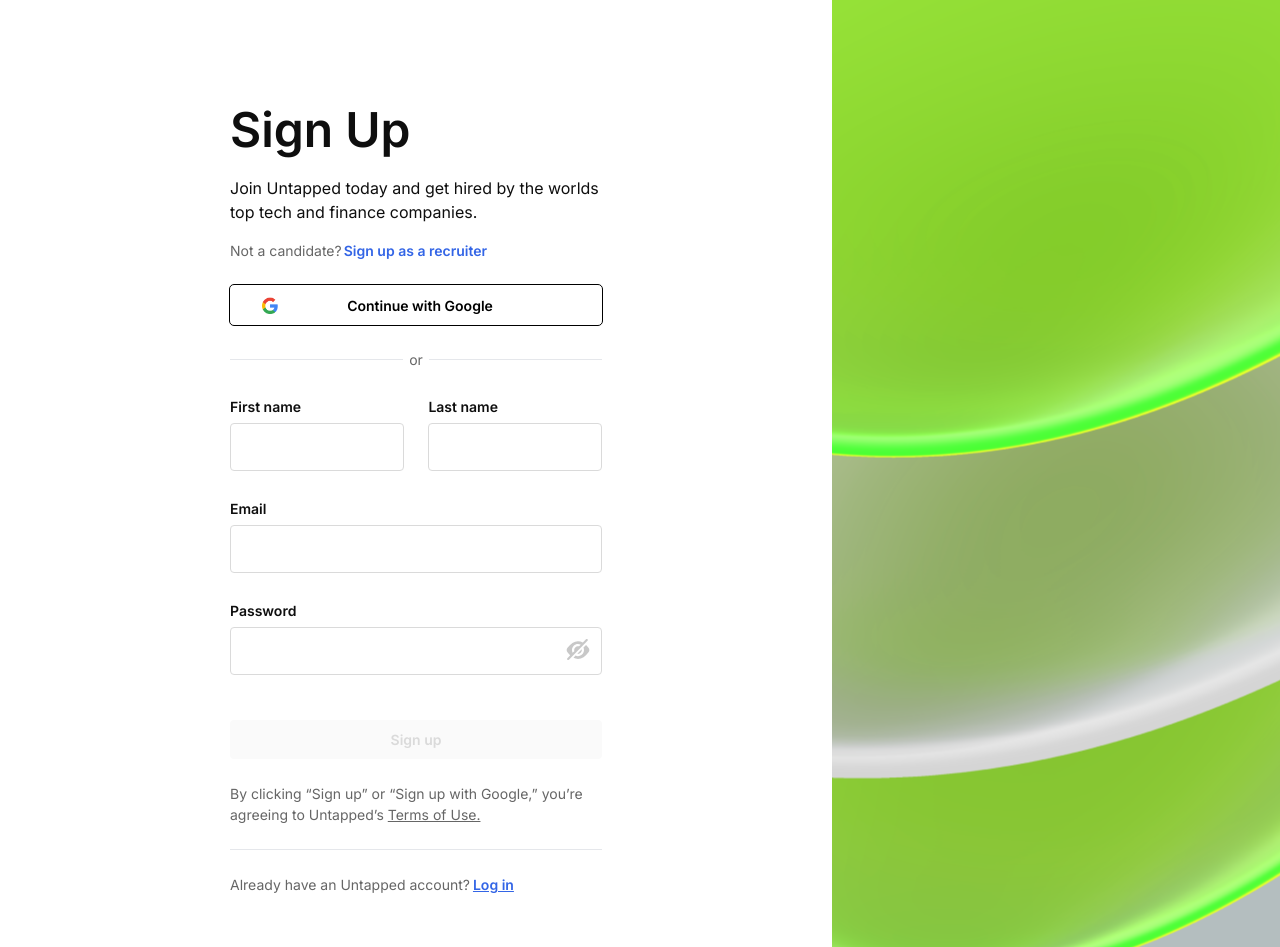
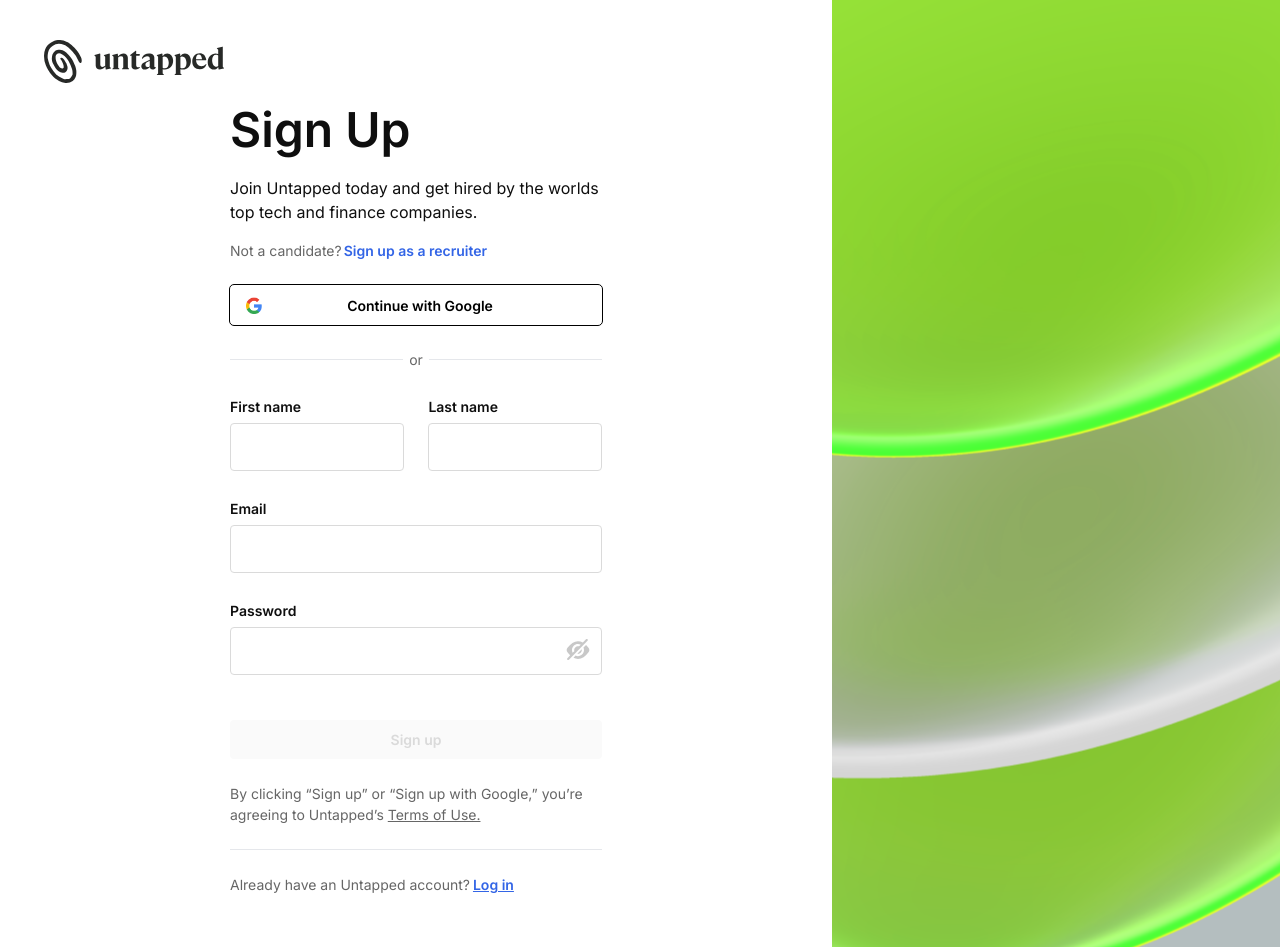
Before and after one commit to Balaganesh003/untapped-clone, a Next.js app: page /auth in a window 1280 px wide. Built offline with nearby package versions, Linux system fonts and the light colour scheme.

Commit message:
Added the Logo to the SignIn and SIgnUp pages

```diff
--- a/components/GoogleLoginButton.jsx
+++ b/components/GoogleLoginButton.jsx
@@ -11,7 +11,7 @@
           alt="Google Logo"
           width={16}
           height={16}
-          className="absolute left-[1rem] top-[0.25rem]"
+          className="absolute top-[0.25rem]"
         />
         <span className="ml-2 align-center text-sm leading-[130%] font-semibold">
           Continue with Google
--- a/components/SignIn.jsx
+++ b/components/SignIn.jsx
@@ -4,6 +4,8 @@
 import EmailField from './EmailField';
 import SignUpButton from './SignUpButton';
 import PasswordFieldSignIn from './PasswordFieldSignIn';
+import Image from 'next/image';
+import Logo from '../assets/brand-logo-combined.svg';
 
 const SignUp = ({ setIsSignUp }) => {
   const [Email, setEmail] = useState('');
@@ -33,8 +35,14 @@
 
   return (
     <div className="flex min-h-screen w-full h-full">
-      <div className=" flex w-full mobile-md:w-auto ">
-        <div className="bg-white w-full mobile-md:w-[420px]  h-full pt-[6.25rem] pb-[2.75rem] px-6">
+      <div className=" flex w-full mobile-md:w-auto relative">
+        {/* Logo */}
+        <div className=" top-10 z-10 absolute left-10">
+          <Link href="/">
+            <Image src={Logo} width={180} height={150} alt="Logo" />
+          </Link>
+        </div>
+        <div className="bg-white w-full mobile-md:w-[420px]  h-full pt-[6.25rem] pb-[2.75rem] px-11 ">
           <h1 className="text-primary-text text-[3rem] font-semibold leading-[125%]">
             Log In
           </h1>
@@ -90,7 +98,7 @@
           </p>
         </div>
       </div>
-      <div className="hidden mobile-md:flex mobile-md:w-full  bg-gray-500 ">
+      <div className="hidden mobile-md:flex mobile-md:w-full  bg-white ">
         <div className="w-full h-full bg-center bg-signin-banner"></div>
       </div>
     </div>
--- a/components/SignUp.jsx
+++ b/components/SignUp.jsx
@@ -5,6 +5,8 @@
 import EmailField from './EmailField';
 import PasswordField from './PasswordField';
 import SignUpButton from './SignUpButton';
+import BrandLogo from '../assets/brand-logo-combined.svg';
+import Image from 'next/image';
 
 const SignUp = ({ setIsSignUp }) => {
   const [FirstName, setFirstName] = useState('');
@@ -35,8 +37,13 @@
 
   return (
     <div className="flex min-h-screen w-full h-full">
-      <div className="lg:w-[65%]  flex justify-center">
-        <div className="bg-white w-full mobile-md:w-[420px] h-full pt-[6.25rem] pb-[2.75rem] px-6">
+      <div className="lg:w-[65%]  flex justify-center relative">
+        <div className=" top-10 z-10 absolute left-11">
+          <Link href="/">
+            <Image src={BrandLogo} width={180} height={150} alt="Logo" />
+          </Link>
+        </div>
+        <div className="bg-white w-full  mobile-md:w-[420px] h-full pt-[6.25rem] pb-[2.75rem] px-6">
           <h1 className="text-primary-text text-[3rem] font-semibold leading-[125%]">
             Sign Up
           </h1>
@@ -121,7 +128,7 @@
           </p>
         </div>
       </div>
-      <div className="hidden mobile-md:flex mobile-md:w-full lg:w-[35%] bg-gray-500 ">
+      <div className="hidden mobile-md:flex mobile-md:w-full lg:w-[35%] bg-white ">
         <div className="w-full h-full bg-bottom-left-signup bg-signup-banner"></div>
       </div>
     </div>
```
